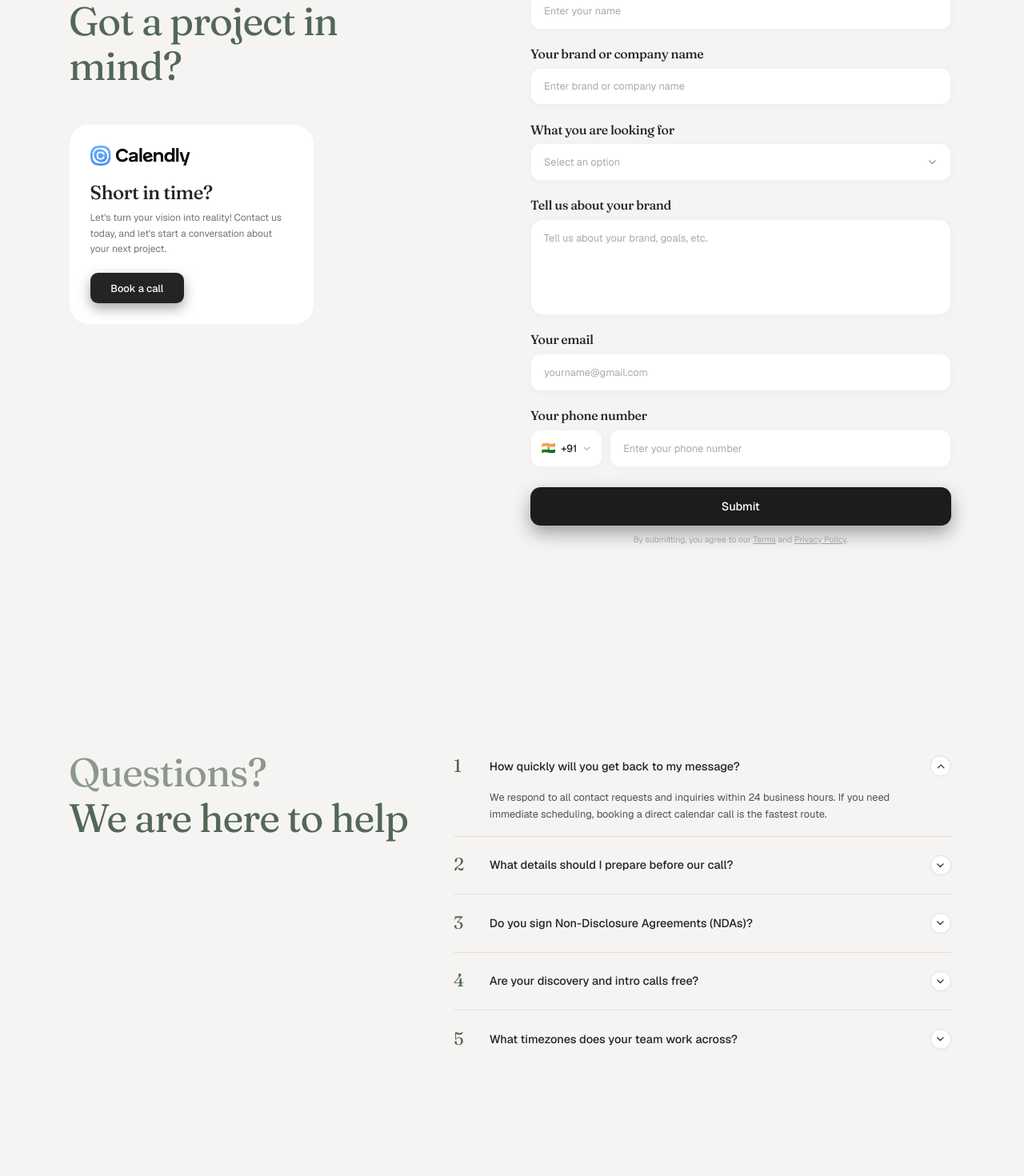
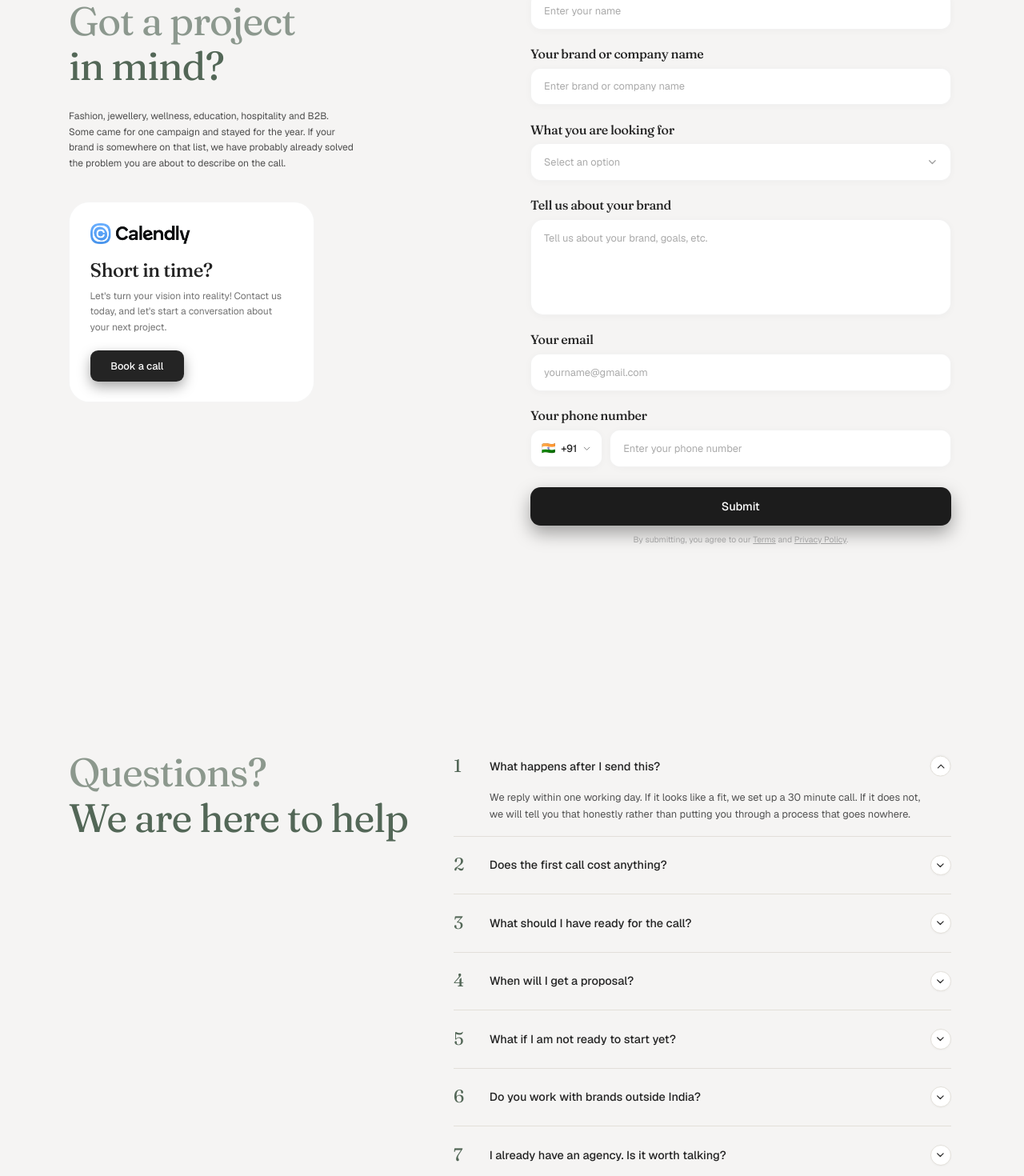
Before and after one commit to Ankita030694/slay, a Next.js app: page /Contact in a window 1280 px wide. Shown: the part 180-1650 px from the top of the page at 80% size. Built offline with nearby package versions, Linux system fonts and the light colour scheme; a web font is replaced by a local one.

Commit message:
Contact Us page content added

```diff
--- a/app/Contact/page.tsx
+++ b/app/Contact/page.tsx
@@ -138,13 +138,22 @@ export default function ContactPage() {
               </div>
 
               {/* Main Heading */}
-              <h1 className="font-heading text-4xl sm:text-5xl md:text-6xl lg:text-[62px] text-[#536757] font-normal tracking-tight leading-[1.12]">
-                Got a project in
-                <br />mind?
+              <h1 className="font-heading text-4xl sm:text-5xl md:text-6xl lg:text-[62px] font-normal tracking-tight leading-[1.12]">
+                <span className="text-[#536757]/65">Got a project</span>
+                <br />
+                <span className="text-[#536757]">in mind?</span>
               </h1>
 
+              {/* Intro Subtext */}
+              <div className="mt-6 sm:mt-8 space-y-2.5 max-w-md">
+
+                <p className="font-body text-[#242424]/80 text-sm sm:text-[15px] leading-relaxed">
+                  Fashion, jewellery, wellness, education, hospitality and B2B. Some came for one campaign and stayed for the year. If your brand is somewhere on that list, we have probably already solved the problem you are about to describe on the call.
+                </p>
+              </div>
+
               {/* "Short in time?" Card (Visible on Desktop here) */}
-              <ShortInTimeCard className="hidden lg:block mt-10 sm:mt-14" />
+              <ShortInTimeCard className="hidden lg:block mt-10 sm:mt-12" />
             </div>
 
             {/* Right Column: Contact Request Form (Aligned to Right Edge) */}
--- a/app/data/faqs.ts
+++ b/app/data/faqs.ts
@@ -10,33 +10,45 @@ export interface FAQItem {
 export const contactFAQs: FAQItem[] = [
   {
     id: "contact-1",
-    question: "How quickly will you get back to my message?",
+    question: "What happens after I send this?",
     answer:
-      "We respond to all contact requests and inquiries within 24 business hours. If you need immediate scheduling, booking a direct calendar call is the fastest route.",
+      "We reply within one working day. If it looks like a fit, we set up a 30 minute call. If it does not, we will tell you that honestly rather than putting you through a process that goes nowhere.",
   },
   {
     id: "contact-2",
-    question: "What details should I prepare before our call?",
+    question: "Does the first call cost anything?",
     answer:
-      "A brief overview of your brand goals, target timeline, rough budget range, and any inspirational references or current pain points help us hit the ground running.",
+      "No. The first call runs 30 minutes and costs nothing. It is a conversation about where your brand is and what is not working, not a pitch deck.",
   },
   {
     id: "contact-3",
-    question: "Do you sign Non-Disclosure Agreements (NDAs)?",
+    question: "What should I have ready for the call?",
     answer:
-      "Yes, absolutely. We take client confidentiality and intellectual property seriously and are happy to review or sign a mutual NDA prior to discussing sensitive project details.",
+      "Nothing formal. Your social handles or website, a rough sense of budget, and what you would consider a good outcome six months from now. If you have none of that yet, come anyway and we will work it out on the call.",
   },
   {
     id: "contact-4",
-    question: "Are your discovery and intro calls free?",
+    question: "When will I get a proposal?",
     answer:
-      "Yes, our initial discovery call is 100% free with no obligation. We use this time to assess fit, understand your needs, and outline actionable recommendations.",
+      "Within two to three working days of the call. It carries an exact number and an exact scope, not a package sheet.",
   },
   {
     id: "contact-5",
-    question: "What timezones does your team work across?",
+    question: "What if I am not ready to start yet?",
     answer:
-      "We operate with a flexible core team that collaborates seamlessly across US, European, and Asian/Pacific time zones to accommodate your schedule.",
+      "Reach out anyway. Plenty of brands talk to us a few months before they are ready. We would rather have the context early than start cold later.",
+  },
+  {
+    id: "contact-6",
+    question: "Do you work with brands outside India?",
+    answer:
+      "Yes. We work across time zones, communicate in English, and schedule calls and reporting around your working hours rather than ours.",
+  },
+  {
+    id: "contact-7",
+    question: "I already have an agency. Is it worth talking?",
+    answer:
+      "Yes, and we will be straight with you. If what you have is working and the issue is a fixable one, we will say so. We are not interested in winning an account we cannot improve.",
   },
 ];
 
```
